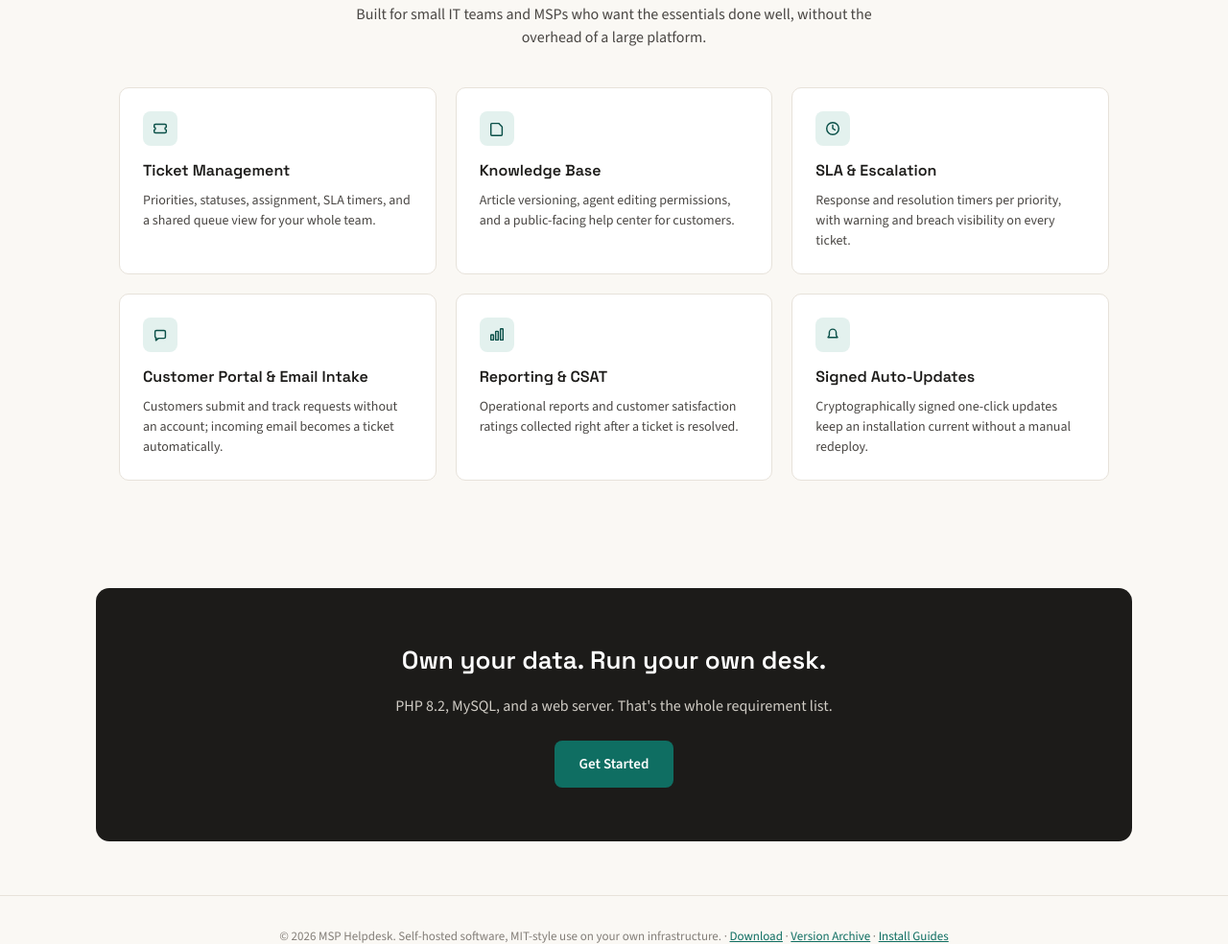
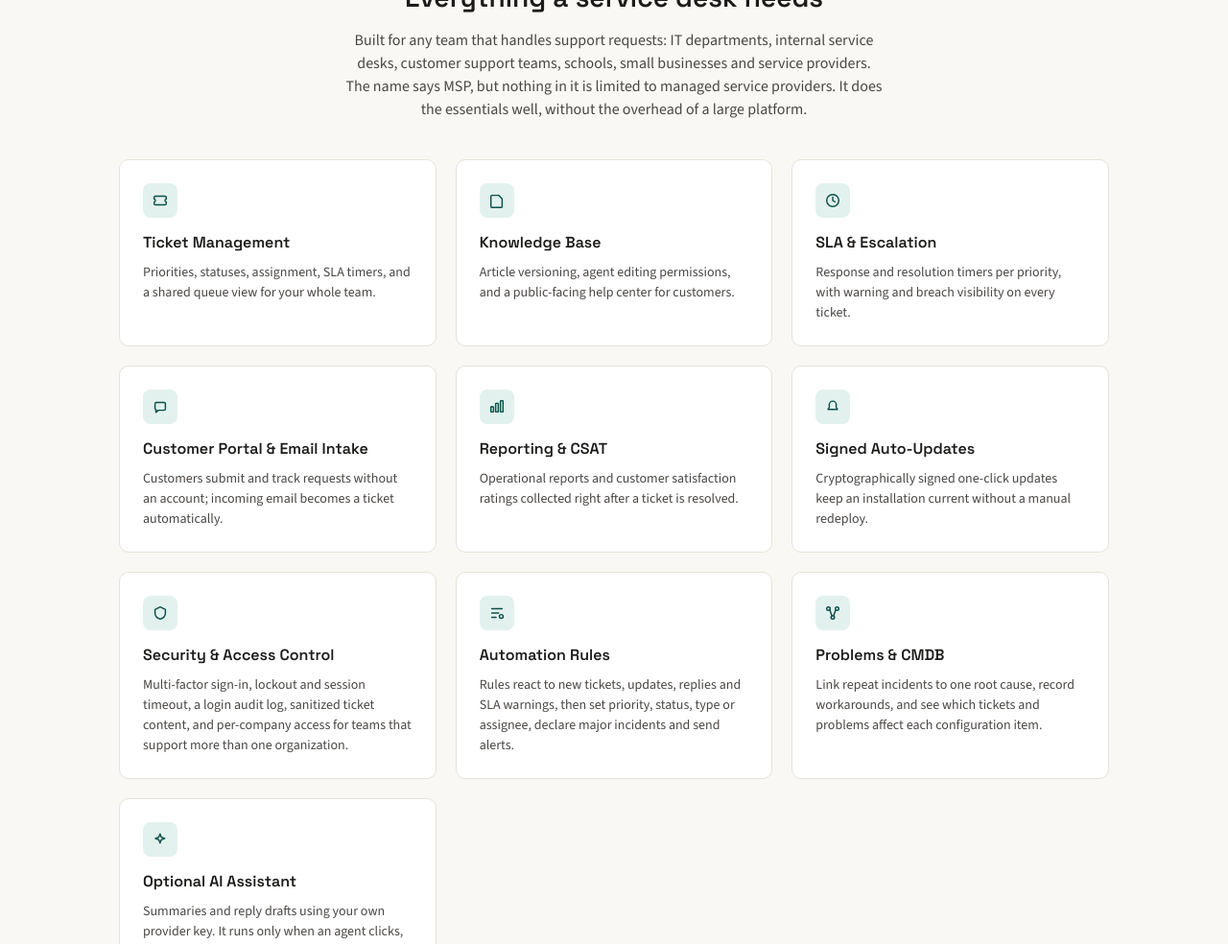
Before and after one commit to SimpleIT-nyc/marketing-site, a plain HTML site: page index.html in a window 1280 px wide. Shown: the part 1816-2800 px from the top of the page at 96% size. Drawn offline with nearby package versions, Linux system fonts and the light colour scheme.

Commit message:
Home page: for any team, not only MSPs; add security, automation, problems/CMDB and AI cards
Co-Authored-By: Claude Sonnet 5.5 <noreply@anthropic.com>

```diff
--- a/index.html
+++ b/index.html
@@ -3,7 +3,7 @@
 <head>
 <meta charset="UTF-8">
 <meta name="viewport" content="width=device-width, initial-scale=1.0">
-<title>MSP Helpdesk | Self-Hosted IT Service Desk</title>
+<title>MSP Helpdesk | Self-Hosted Service Desk for Any Team</title>
 <link href="https://fonts.googleapis.com/css2?family=Space+Grotesk:wght@500;600;700&family=Source+Sans+3:wght@400;500;600;700&family=IBM+Plex+Mono:wght@400;500&display=swap" rel="stylesheet">
 <style>
 :root{--surface-page:#FAF8F4;--surface-card:#FFFFFF;--surface-raised:#F4F1EB;--line-default:#E7E2DA;--ink-900:#1C1B19;--ink-700:#4A4744;--ink-500:#837E78;--accent-700:#0A5048;--accent-600:#0F6E62;--accent-100:#E3F1EE;}
@@ -146,7 +146,7 @@ footer{border-top:1px solid var(--line-default);padding:32px 0;text-align:center
   <div class="wrap">
     <div class="eyebrow">Free &amp; self-hosted</div>
     <h1>An IT service desk you run<br>on your own server.</h1>
-    <p>Ticketing, a knowledge base, SLA tracking, and a customer portal: installed on infrastructure you control, not a subscription you rent.</p>
+    <p>Ticketing, a knowledge base, SLA tracking, problem management, a CMDB and a customer portal: for IT teams, internal service desks, customer support and service providers alike. Installed on infrastructure you control, not a subscription you rent.</p>
     <div class="cta-row">
       <a href="https://demo.msphelpdesk.co" class="btn btn-primary" target="_blank" rel="noopener">Try the Live Demo &rarr;</a>
       <a href="/download.html" class="btn btn-secondary">Download Latest Version</a>
@@ -311,7 +311,7 @@ footer{border-top:1px solid var(--line-default);padding:32px 0;text-align:center
 <section class="section">
   <div class="wrap">
     <h2 class="section-title">Everything a service desk needs</h2>
-    <p class="section-sub">Built for small IT teams and MSPs who want the essentials done well, without the overhead of a large platform.</p>
+    <p class="section-sub">Built for any team that handles support requests: IT departments, internal service desks, customer support teams, schools, small businesses and service providers. The name says MSP, but nothing in it is limited to managed service providers. It does the essentials well, without the overhead of a large platform.</p>
     <div class="grid">
       <div class="card">
         <div class="icon"><svg width="18" height="18" viewBox="0 0 20 20" fill="none"><path d="M3 6.5C3 5.67 3.67 5 4.5 5h11c.83 0 1.5.67 1.5 1.5v2a1.5 1.5 0 000 3v2A1.5 1.5 0 0115.5 15h-11A1.5 1.5 0 013 13.5v-2a1.5 1.5 0 000-3v-2z" stroke="#0A5048" stroke-width="1.6" stroke-linejoin="round"/></svg></div>
@@ -342,6 +342,26 @@ footer{border-top:1px solid var(--line-default);padding:32px 0;text-align:center
         <div class="icon"><svg width="18" height="18" viewBox="0 0 20 20" fill="none"><path d="M10 3.5c-2.2 0-4 1.8-4 4v2.6c0 .5-.2 1-.5 1.4L4.5 13h11l-1-1.5c-.3-.4-.5-.9-.5-1.4V7.5c0-2.2-1.8-4-4-4z" stroke="#0A5048" stroke-width="1.6" stroke-linejoin="round"/></svg></div>
         <h3>Signed Auto-Updates</h3>
         <p>Cryptographically signed one-click updates keep an installation current without a manual redeploy.</p>
+      </div>
+      <div class="card">
+        <div class="icon"><svg width="18" height="18" viewBox="0 0 20 20" fill="none"><path d="M10 3l6 3v4c0 3.5-2.4 6-6 7-3.6-1-6-3.5-6-7V6l6-3z" stroke="#0A5048" stroke-width="1.6" stroke-linejoin="round" stroke-linecap="round"/></svg></div>
+        <h3>Security &amp; Access Control</h3>
+        <p>Multi-factor sign-in, lockout and session timeout, a login audit log, sanitized ticket content, and per-company access for teams that support more than one organization.</p>
+      </div>
+      <div class="card">
+        <div class="icon"><svg width="18" height="18" viewBox="0 0 20 20" fill="none"><path d="M4 5h12M4 10h8M4 15h5" stroke="#0A5048" stroke-width="1.6" stroke-linejoin="round" stroke-linecap="round"/><circle cx="15" cy="14" r="2.2" stroke="#0A5048" stroke-width="1.6" stroke-linejoin="round" stroke-linecap="round"/></svg></div>
+        <h3>Automation Rules</h3>
+        <p>Rules react to new tickets, updates, replies and SLA warnings, then set priority, status, type or assignee, declare major incidents and send alerts.</p>
+      </div>
+      <div class="card">
+        <div class="icon"><svg width="18" height="18" viewBox="0 0 20 20" fill="none"><circle cx="5" cy="5" r="2" stroke="#0A5048" stroke-width="1.6" stroke-linejoin="round" stroke-linecap="round"/><circle cx="15" cy="5" r="2" stroke="#0A5048" stroke-width="1.6" stroke-linejoin="round" stroke-linecap="round"/><circle cx="10" cy="15" r="2" stroke="#0A5048" stroke-width="1.6" stroke-linejoin="round" stroke-linecap="round"/><path d="M6.6 6.4l2.4 7M13.4 6.4l-2.4 7" stroke="#0A5048" stroke-width="1.6" stroke-linejoin="round" stroke-linecap="round"/></svg></div>
+        <h3>Problems &amp; CMDB</h3>
+        <p>Link repeat incidents to one root cause, record workarounds, and see which tickets and problems affect each configuration item.</p>
+      </div>
+      <div class="card">
+        <div class="icon"><svg width="18" height="18" viewBox="0 0 20 20" fill="none"><path d="M9.8 3.5l1.1 3.1a2 2 0 001.2 1.2l3.1 1.1-3.1 1.1a2 2 0 00-1.2 1.2l-1.1 3.1-1.1-3.1a2 2 0 00-1.2-1.2L4.4 8.9l3.1-1.1a2 2 0 001.2-1.2l1.1-3.1z" stroke="#0A5048" stroke-width="1.6" stroke-linejoin="round" stroke-linecap="round"/></svg></div>
+        <h3>Optional AI Assistant</h3>
+        <p>Summaries and reply drafts using your own provider key. It runs only when an agent clicks, is capped and logged, and nothing is sent without a person.</p>
       </div>
     </div>
   </div>
```
